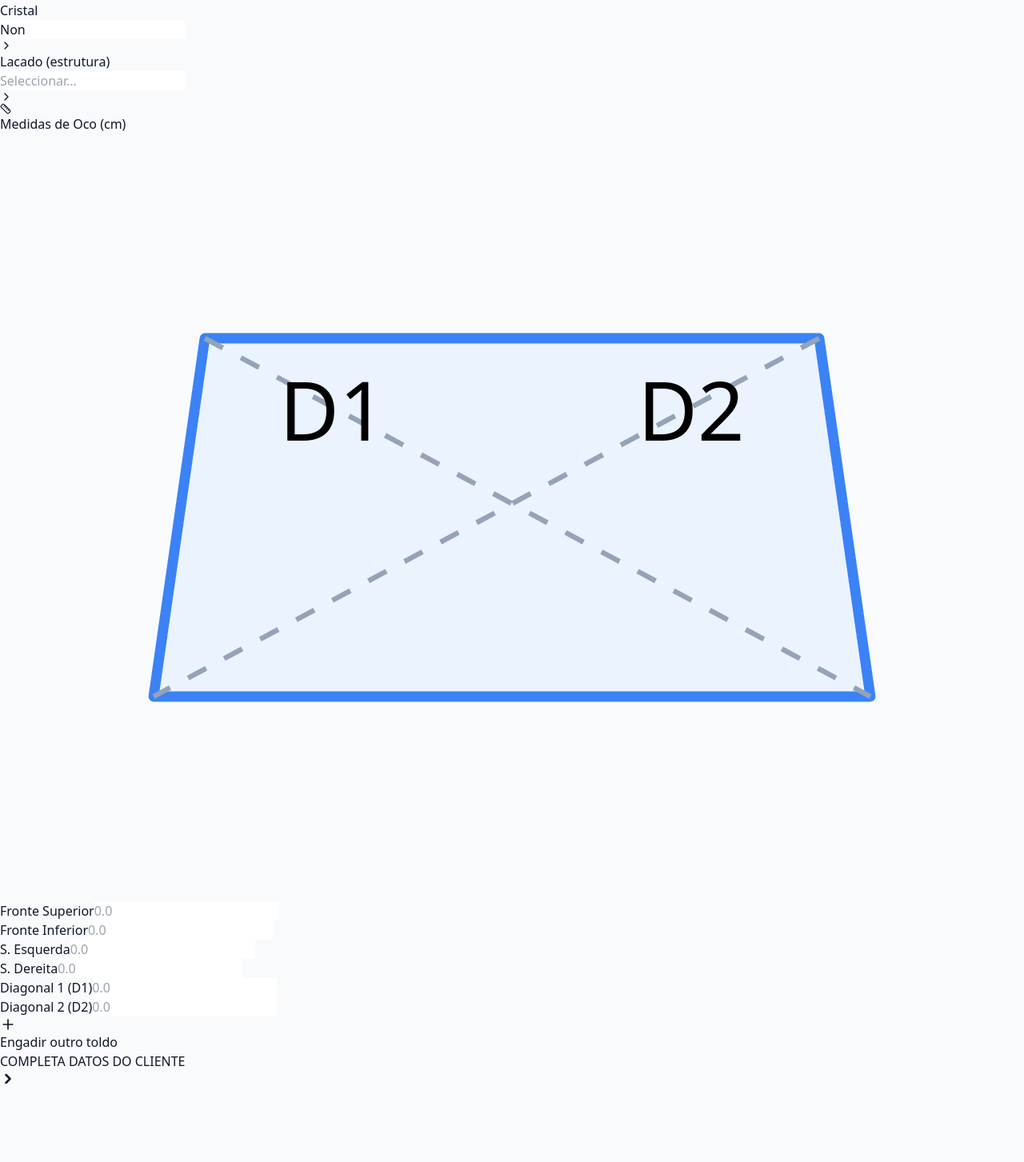
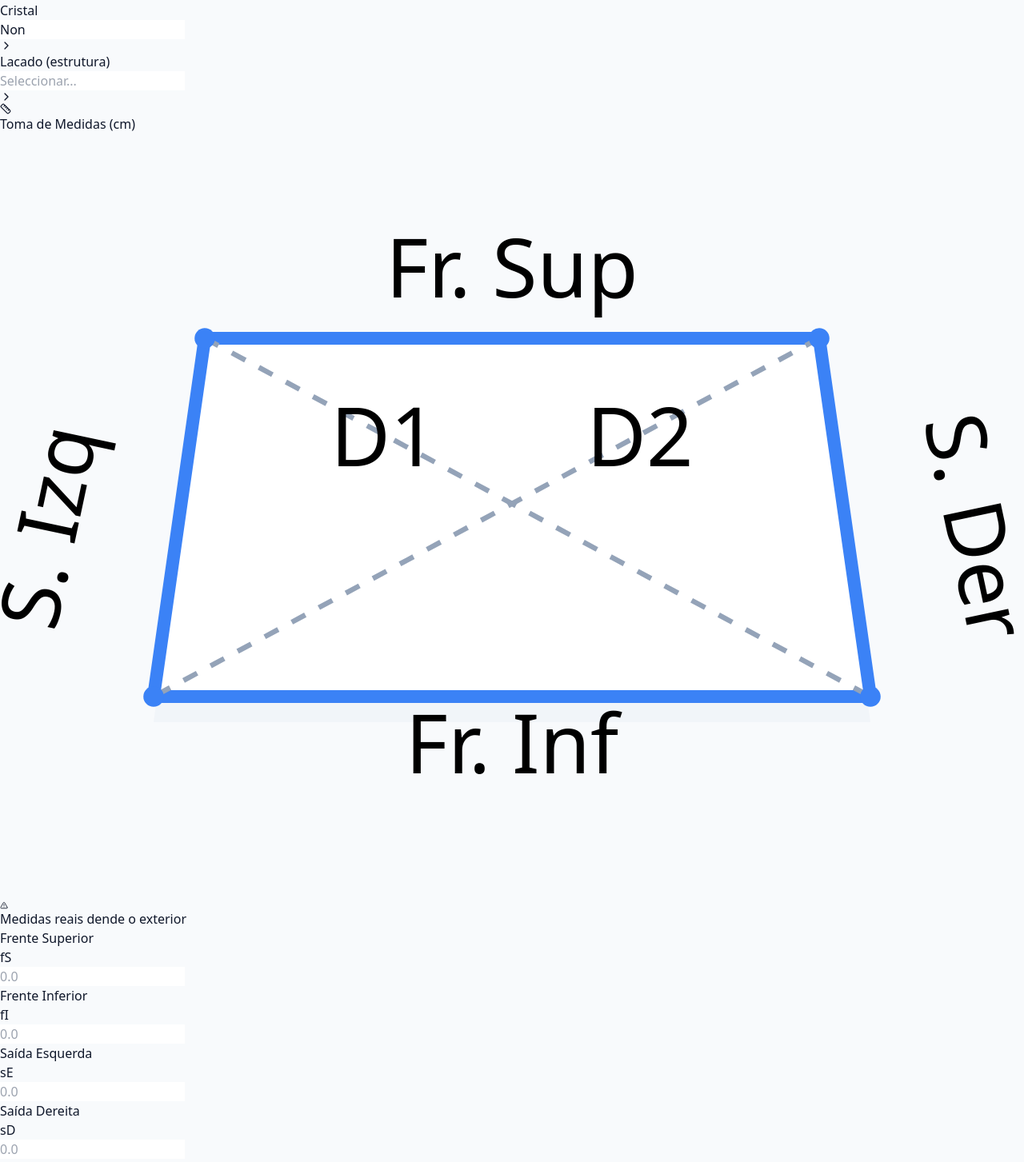
Before and after one commit to Ivan-Mourazos/calculadora-iris, a React (Vite) app: page / in a window 1280 px wide. Shown: the part 1683-3136 px from the top of the page at 80% size. Before the commit the page ends 3042 px from the top, so only its background shows below. Built offline with nearby package versions, Linux system fonts and the light colour scheme.

Commit message:
UX: Mellorado deseño de medidas con diagrama SVG completo e etiquetas técnicas

```diff
--- a/src/App.tsx
+++ b/src/App.tsx
@@ -469,50 +469,90 @@ function MeasurementBlock({ measurements, onUpdate, result }: { measurements: Me
   }
 
   return (
-    <div className="space-y-8 mt-12 bg-slate-50/50 p-8 rounded-[2rem] border border-slate-100">
-      <h4 className="text-[10px] font-black text-slate-400 uppercase tracking-widest flex items-center gap-2">
-        <Ruler size={14} className="text-blue-600" /> Medidas de Oco (cm)
+    <div className="space-y-6 mt-12 bg-white shadow-sm ring-1 ring-slate-200/60 p-6 rounded-[2.5rem]">
+      <div className="flex items-center justify-between px-2">
+        <h4 className="text-[10px] font-black text-slate-400 uppercase tracking-[0.2em] flex items-center gap-2">
+          <Ruler size={14} className="text-blue-600" /> Toma de Medidas (cm)
         </h4>
-
-      <div className="relative aspect-video bg-white rounded-3xl border border-slate-200 flex items-center justify-center p-6 shadow-inner">
-        <svg viewBox="0 0 200 150" className="w-full h-full">
-          <path d="M 40,40 L 160,40 L 170,110 L 30,110 Z" fill="#ebf3ff" stroke="#3b82f6" strokeWidth="2" strokeLinejoin="round" />
-          <line x1="40" y1="40" x2="170" y2="110" stroke="#94a3b8" strokeWidth="1" strokeDasharray="4" />
-          <line x1="160" y1="40" x2="30" y2="110" stroke="#94a3b8" strokeWidth="1" strokeDasharray="4" />
-          <g className="text-[10px] fill-slate-400 font-bold">
-            <text x="65" y="60" textAnchor="middle">D1</text>
-            <text x="135" y="60" textAnchor="middle">D2</text>
-          </g>
-        </svg>
+        {result && (
+          <span className={`text-[9px] font-black px-2.5 py-1 rounded-full uppercase tracking-widest ${getStatusClasses()}`}>
+            {result.status}
+          </span>
+        )}
       </div>
 
-      <div className="grid grid-cols-2 lg:grid-cols-3 gap-5">
-        <MeasurementInput label="Fronte Superior" value={measurements.fSup} onChange={v => handleNumInput('fSup', v)} />
-        <MeasurementInput label="Fronte Inferior" value={measurements.fInf} onChange={v => handleNumInput('fInf', v)} />
-        <MeasurementInput label="S. Esquerda" value={measurements.sIzq} onChange={v => handleNumInput('sIzq', v)} />
-        <MeasurementInput label="S. Dereita" value={measurements.sDer} onChange={v => handleNumInput('sDer', v)} />
-        <MeasurementInput label="Diagonal 1 (D1)" value={measurements.diag1} onChange={v => handleNumInput('diag1', v)} />
-        <MeasurementInput label="Diagonal 2 (D2)" value={measurements.diag2} onChange={v => handleNumInput('diag2', v)} />
+      {/* Diagrama SVG Premium Ampliado */}
+      <div className="relative aspect-[16/10] bg-slate-50/50 rounded-3xl border border-slate-100 flex items-center justify-center p-4">
+        <svg viewBox="0 0 200 150" className="w-full h-full drop-shadow-sm">
+          {/* Sombra proyectada */}
+          <path d="M 40,45 L 160,45 L 170,115 L 30,115 Z" fill="#e2e8f0" opacity="0.3" />
+
+          {/* El Trapezoide (Oco) */}
+          <path d="M 40,40 L 160,40 L 170,110 L 30,110 Z" fill="#ffffff" stroke="#3b82f6" strokeWidth="2.5" strokeLinejoin="round" />
+
+          {/* Diagonales con flechas discretas */}
+          <line x1="40" y1="40" x2="170" y2="110" stroke="#94a3b8" strokeWidth="1" strokeDasharray="3" />
+          <line x1="160" y1="40" x2="30" y2="110" stroke="#94a3b8" strokeWidth="1" strokeDasharray="3" />
+
+          {/* Etiquetas de Medida (TGM Style) */}
+          <g className="text-[7px] font-black fill-slate-400 uppercase tracking-tighter">
+            {/* Frente Superior */}
+            <text x="100" y="32" textAnchor="middle" className="fill-blue-600">Fr. Sup</text>
+            {/* Frente Inferior */}
+            <text x="100" y="125" textAnchor="middle" className="fill-blue-600">Fr. Inf</text>
+            {/* Saída Esquerda */}
+            <text x="15" y="78" textAnchor="middle" transform="rotate(-78, 15, 78)" className="fill-slate-500">S. Izq</text>
+            {/* Saída Dereita */}
+            <text x="185" y="78" textAnchor="middle" transform="rotate(78, 185, 78)" className="fill-slate-500">S. Der</text>
+            {/* Diagonales */}
+            <text x="75" y="65" textAnchor="middle" className="fill-amber-500">D1</text>
+            <text x="125" y="65" textAnchor="middle" className="fill-amber-500">D2</text>
+          </g>
+
+          {/* Puntos de anclaje */}
+          <circle cx="40" cy="40" r="2" fill="#3b82f6" />
+          <circle cx="160" cy="40" r="2" fill="#3b82f6" />
+          <circle cx="170" cy="110" r="2" fill="#3b82f6" />
+          <circle cx="30" cy="110" r="2" fill="#3b82f6" />
+        </svg>
+
+        {/* Badge de Ayuda Visual */}
+        <div className="absolute bottom-4 right-4 bg-white/80 backdrop-blur shadow-sm border border-slate-100 px-3 py-1.5 rounded-xl text-[9px] font-bold text-slate-400 flex items-center gap-2">
+          <AlertTriangle size={10} className="text-amber-500" />
+          <span>Medidas reais dende o exterior</span>
+        </div>
+      </div>
+
+      <div className="grid grid-cols-2 gap-y-6 gap-x-4">
+        <NumInput label="Frente Superior" value={measurements.fSup} onChange={v => handleNumInput('fSup', v)} icon="fS" />
+        <NumInput label="Frente Inferior" value={measurements.fInf} onChange={v => handleNumInput('fInf', v)} icon="fI" />
+        <NumInput label="Saída Esquerda" value={measurements.sIzq} onChange={v => handleNumInput('sIzq', v)} icon="sE" />
+        <NumInput label="Saída Dereita" value={measurements.sDer} onChange={v => handleNumInput('sDer', v)} icon="sD" />
+        <NumInput label="Diagonal 1" value={measurements.diag1} onChange={v => handleNumInput('diag1', v)} color="amber" icon="D1" />
+        <NumInput label="Diagonal 2" value={measurements.diag2} onChange={v => handleNumInput('diag2', v)} color="amber" icon="D2" />
       </div>
 
       {result && (
-        <div className={`p-6 rounded-3xl border-2 transition-all shadow-lg ${getStatusClasses()}`}>
-          <div className="flex items-start gap-4">
-            {result.status === 'VERDE' ? <CheckCircle size={24} /> : <AlertTriangle size={24} />}
-            <div className="flex-1">
-              <p className="font-black text-base">{result.message}</p>
-              {result.sideOffsets && (
-                <div className="mt-3 flex gap-4 pt-3 border-t border-current/10">
-                  <div className="flex-1 text-center">
-                    <p className="text-[9px] uppercase font-black opacity-60">Esq.</p>
-                    <p className="font-mono text-xs font-bold">{result.sideOffsets.izq.toFixed(1)} cm</p>
+        <div className={`p-6 rounded-3xl border-2 transition-all animate-in zoom-in-95 duration-500 ${getStatusClasses()}`}>
+          <div className="flex items-center gap-4 mb-4">
+            <div className={`p-3 rounded-2xl bg-white shadow-sm border border-current`}>
+              {result.status === 'VERMELLO' || result.status === 'ERROR' ? <XCircle size={28} /> : <CheckCircle size={28} />}
             </div>
-                  <div className="flex-1 text-center">
-                    <p className="text-[9px] uppercase font-black opacity-60">Der.</p>
-                    <p className="font-mono text-xs font-bold">{result.sideOffsets.der.toFixed(1)} cm</p>
+            <div>
+              <p className="text-[10px] font-black uppercase tracking-widest opacity-60 mb-0.5">Diagnóstico Técnico</p>
+              <h5 className="text-lg font-black leading-tight">{result.status}</h5>
             </div>
           </div>
-              )}
+          <p className="text-sm font-bold leading-relaxed mb-6 opacity-90">{result.message}</p>
+
+          <div className="grid grid-cols-2 gap-3 pt-4 border-t border-current/10">
+            <div className="bg-white/40 p-3 rounded-2xl border border-current/10">
+              <p className="text-[9px] font-black uppercase tracking-widest opacity-60 mb-1">Desfase Esq.</p>
+              <p className="text-xl font-black">{result.details.offsetL.toFixed(1)}<span className="text-xs ml-0.5">cm</span></p>
+            </div>
+            <div className="bg-white/40 p-3 rounded-2xl border border-current/10">
+              <p className="text-[9px] font-black uppercase tracking-widest opacity-60 mb-1">Desfase Der.</p>
+              <p className="text-xl font-black">{result.details.offsetR.toFixed(1)}<span className="text-xs ml-0.5">cm</span></p>
             </div>
           </div>
         </div>
@@ -521,18 +561,24 @@ function MeasurementBlock({ measurements, onUpdate, result }: { measurements: Me
   )
 }
 
-function MeasurementInput({ label, value, onChange }: { label: string, value: number, onChange: (v: string) => void }) {
+function NumInput({ label, value, onChange, color = 'blue', icon }: { label: string, value: number, onChange: (v: string) => void, color?: 'blue' | 'amber', icon: string }) {
   return (
-    <div className="flex flex-col gap-1.5">
-      <label className="text-[10px] uppercase font-black text-slate-400 tracking-tight pl-1">{label}</label>
+    <div className="flex flex-col gap-2 relative group">
+      <label className="text-[9px] uppercase font-black text-slate-400 tracking-widest pl-1">{label}</label>
+      <div className="relative">
+        <div className={`absolute left-4 top-1/2 -translate-y-1/2 text-[9px] font-black uppercase tracking-tighter w-7 h-7 flex items-center justify-center rounded-lg border transition-all
+          ${color === 'blue' ? 'bg-blue-50 border-blue-100 text-blue-600' : 'bg-amber-50 border-amber-100 text-amber-600'}`}>
+          {icon}
+        </div>
         <input
           type="number"
           inputMode="decimal"
-        value={value || ''}
+          value={value === 0 ? '' : value}
           onChange={e => onChange(e.target.value)}
-        className="w-full bg-white border border-slate-200 rounded-2xl p-4 text-base font-mono font-bold focus:border-blue-500 outline-none transition-all placeholder:text-slate-200"
           placeholder="0.0"
+          className="w-full bg-slate-50 border border-slate-200 rounded-2xl pl-14 pr-4 py-4 text-base font-black focus:bg-white focus:border-blue-500 outline-none transition-all placeholder:text-slate-200"
         />
+      </div>
     </div>
   )
 }
```
Lines whose indentation alone changed are shown as unchanged.
